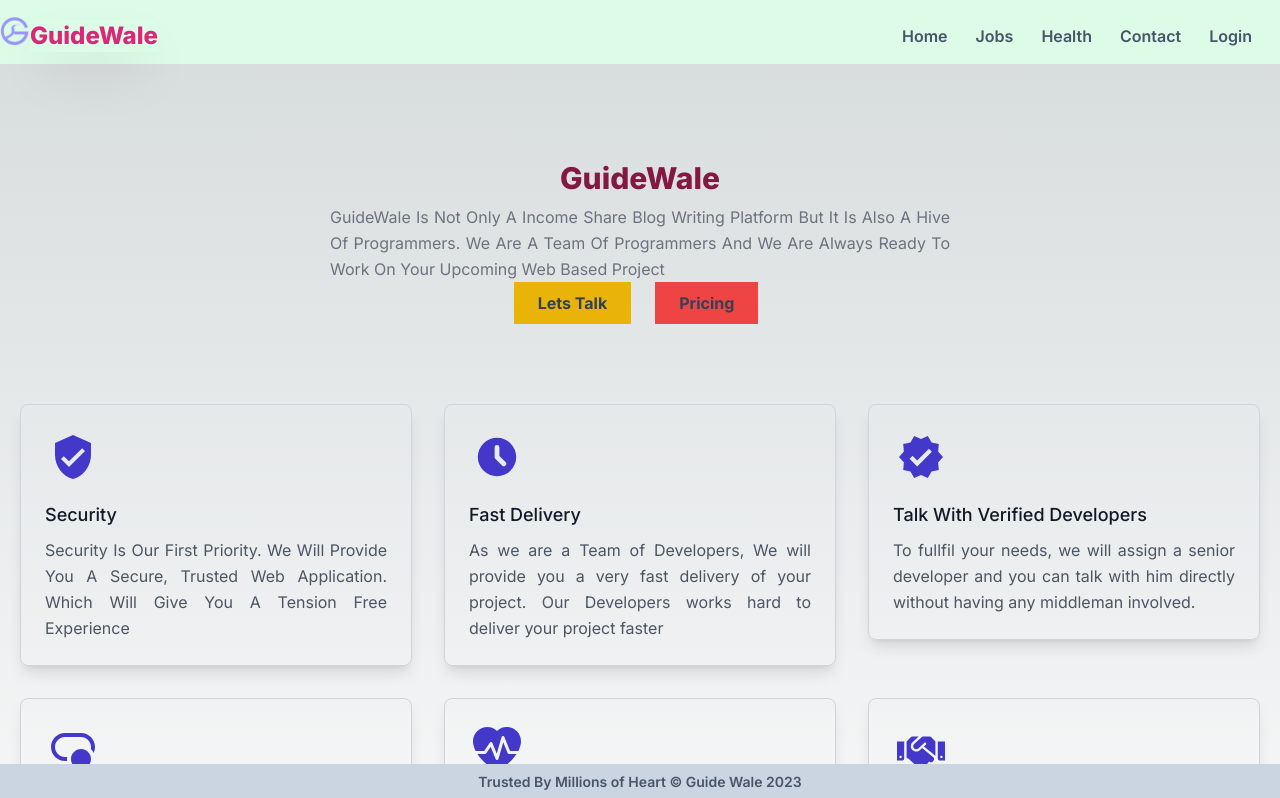
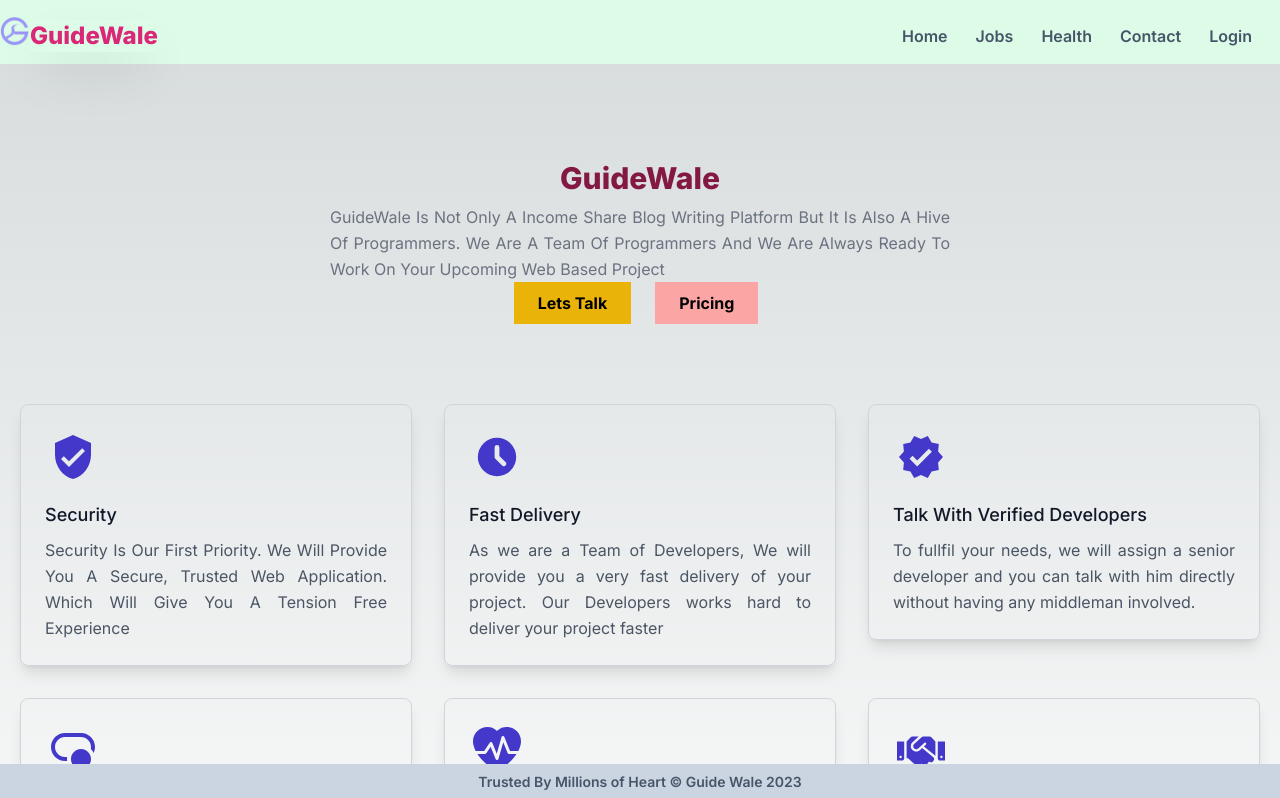
Before and after one commit to hassanah07/frontend2, a Next.js app: page / in a window 1280 px wide. Shown: the top 798 px of the page. Built offline with nearby package versions, Linux system fonts and the light colour scheme.

Commit message:
text color fixed

```diff
--- a/src/app/components/HeroMain.js
+++ b/src/app/components/HeroMain.js
@@ -14,12 +14,12 @@ const HeroMain = () => {
       </div>
       <div className="lg:w-1/2 w-full leading-relaxed text-gray-500 capitalize justify-between">
         <Link href="/talk">
-          <button className="bg-yellow-500 hover:bg-red-500 px-6 py-2 font-bold text-slate-700 hover:text-slate-200 hover:shadow-2xl hover:transition-all mx-2">
+          <button className="bg-yellow-500 hover:bg-red-500 px-6 py-2 font-bold text-black hover:text-slate-200 hover:shadow-2xl hover:transition-all mx-2">
             Lets Talk
           </button>
         </Link>
         <Link href="/pricing">
-          <button className="bg-red-500 hover:bg-yellow-500 px-6 py-2 font-bold text-slate-700 hover:text-slate-200 hover:shadow-2xl hover:transition-all mx-4">
+          <button className="bg-red-300 hover:bg-yellow-500 px-6 py-2 font-bold text-black hover:text-slate-200 hover:shadow-2xl hover:transition-all mx-4">
             Pricing
           </button>
         </Link>
```
